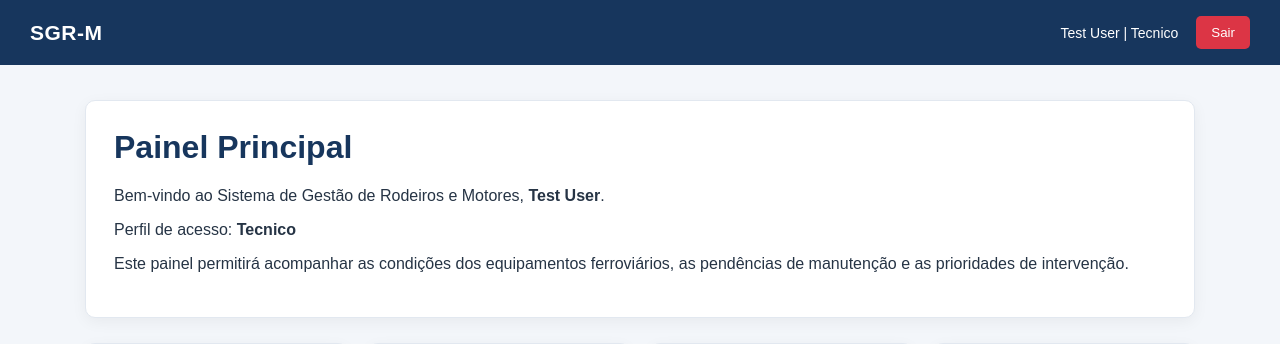
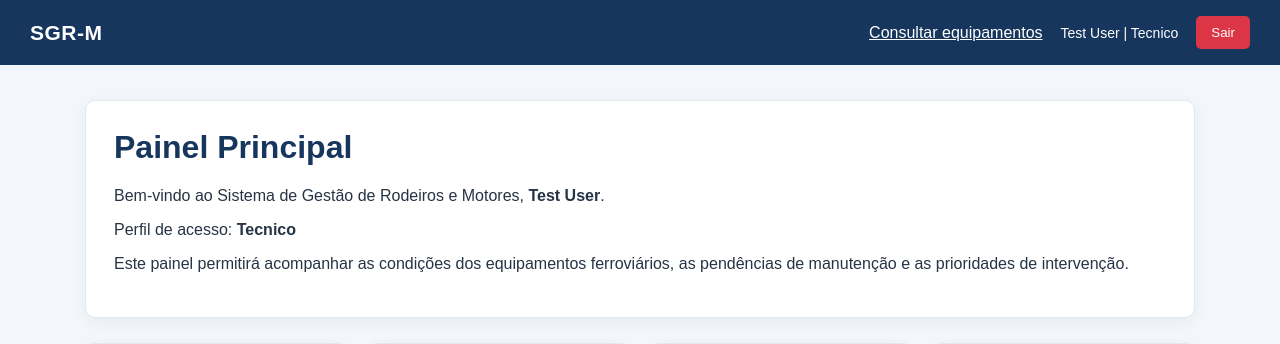
Before and after one commit to DiegoArmelin/SGR-M, a Laravel app: page /dashboard in a window 1280 px wide. Shown: the top 344 px of the page. Run offline with Laravel 12, Linux system fonts and the light colour scheme; a user stored in the database is signed in; data comes from the database, SQL or seed files in the repository.

Commit message:
feat: adiciona acesso a consulta na navegacao

```diff
--- a/resources/views/layouts/app.blade.php
+++ b/resources/views/layouts/app.blade.php
@@ -222,6 +222,7 @@
             <div class="brand">SGR-M</div>
 
             <div class="navbar-right">
+                <a href="{{ route('equipamentos.index') }}" style="color:white; text-decoration:underline;">Consultar equipamentos</a>
                 <div class="user-info">
                     {{ auth()->user()->name }}
                     |
```
